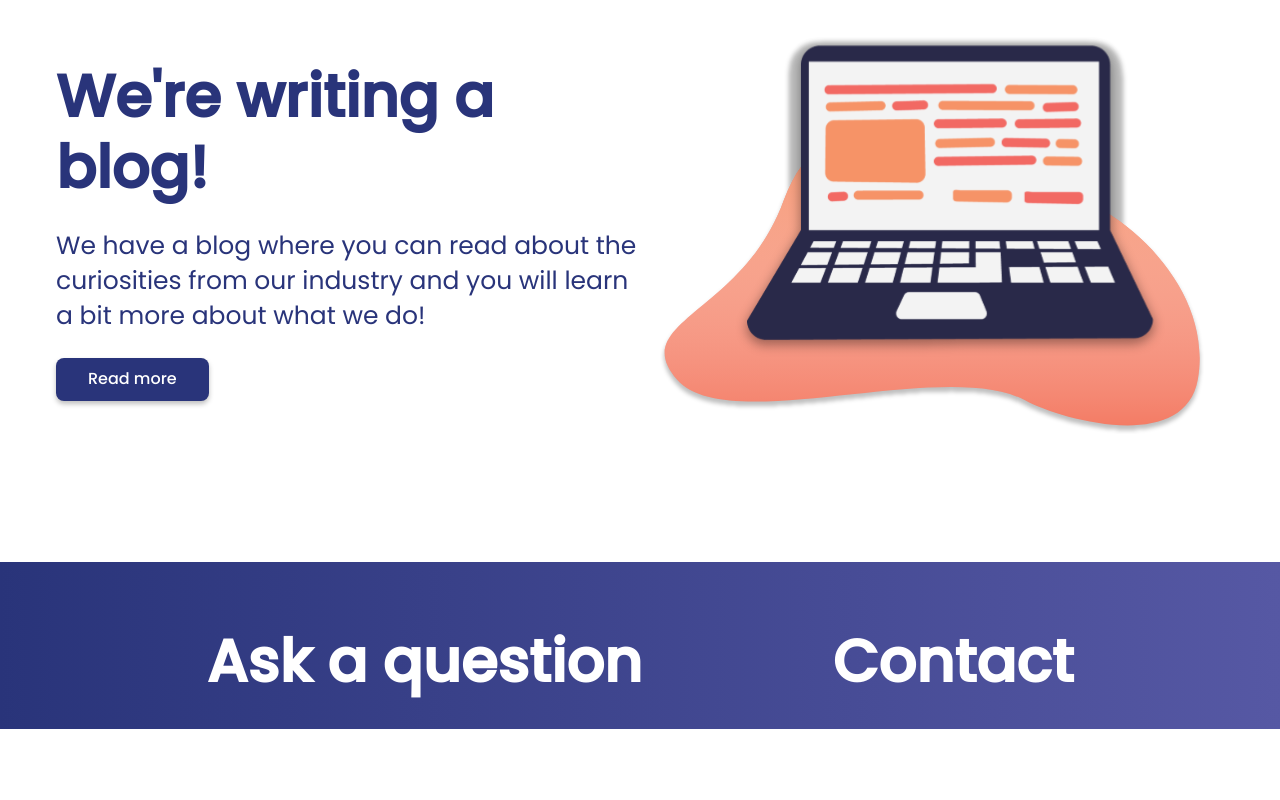
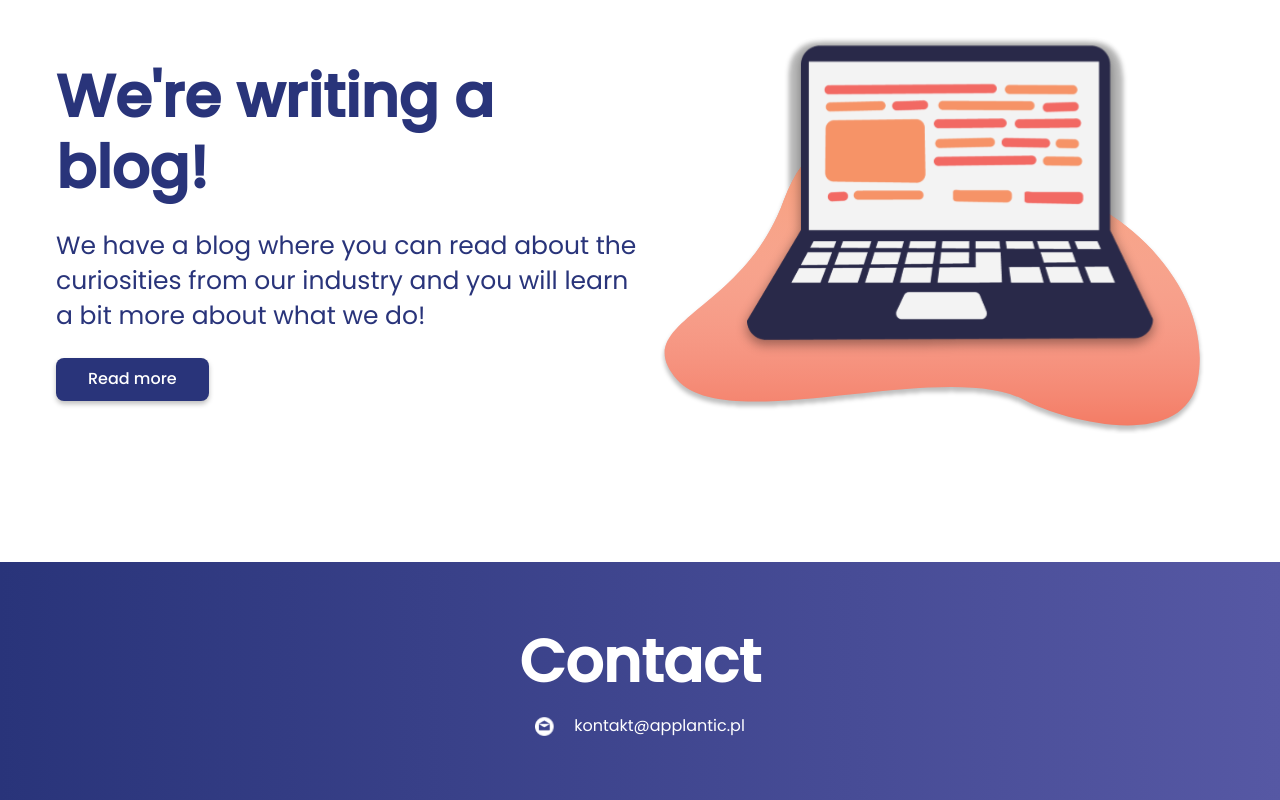
Before and after one commit to applantic/homepage, a React (Create React App) app: page / in a window 1280 px wide. Shown: the part 1855-2655 px from the top of the page. Before the commit the page ends 2584 px from the top, so only its background shows below. Built offline with nearby package versions, Linux system fonts and the light colour scheme.

Commit message:
feat(Footer): add Footer and mailto

```diff
--- a/src/sections/Footer.jsx
+++ b/src/sections/Footer.jsx
@@ -1,11 +1,12 @@
 import React from "react";
 import styled from "styled-components";
 import { media, space } from "../styles/helpers";
+import email from "../assets/email.svg"
 
 const FooterSection = styled.footer`
   background: ${({ theme }) => theme.secondaryGradient};
   color: ${({ theme }) => theme.colors.white};
-  padding: ${space(8)} ${space(2)} ${space(4)};
+  padding: ${space(8)} ${space(2)} ${space(8)};
   position: relative;
 `;
 
@@ -14,27 +15,41 @@ const FooterContainer = styled.div`
   margin: auto;
   flex-direction: column;
   justify-content: space-evenly;
-  ${media.greaterThan('tablet')`
-    flex-direction: row;
-  `}
+  align-items: center
 `;
 
 const Header = styled.div`
   font-weight: bold;
   font-size: 59px;
   line-height: 71px;
+  ${media.lessThan('tablet')`
+    font-size: 30px;
+    line-height: 36px;
+    text-align: center
+  `}
 `
+
+const Image = styled.img`
+  padding: 0 20px 0 0;
+  ${media.lessThan('tablet')`
+    padding: 0 10px 0 0;
+  `}
+`;
+
+const EmailContainer = styled.div`
+  display: flex;
+  align-items: center;
+  justify-content: center;
+  margin-top: 20px
+`;
 
 export default () => (
   <FooterSection id='contact'>
     <FooterContainer>
-      <div>
-        <Header>Ask a question</Header>
-      </div>
-      <div>
-        <Header>Contact</Header>
-      </div>
-      {/* <Image src={matt} /> */}
+      <Header>Contact</Header>
+      <EmailContainer>
+        <Image src={email} /> <a href='mailto:kontakt@applantic.pl'>kontakt@applantic.pl</a>
+      </EmailContainer>
     </FooterContainer>
   </FooterSection>
 );
```
Also changed, not shown: src/assets/email.svg (added).
